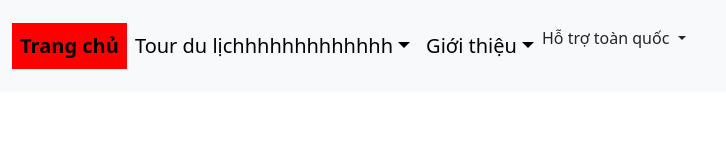
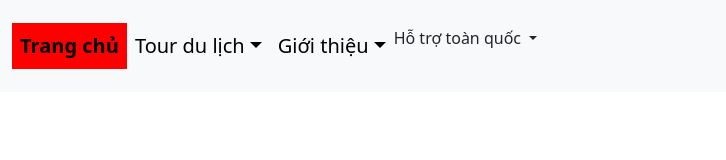
Before and after one commit to quocan9999/do-an-tkw, a plain HTML site: page components/headercopy.html in a window 1280 px wide. Shown: the full height of the page, 106-832 px from the left. Drawn offline with nearby package versions, Linux system fonts and the light colour scheme.

Commit message:
Deploying to gh-pages from @ quocan9999/do-an-tkw@b2f914c5127ff2c8fb72d85dc5c3ba37100f14bb 🚀

```diff
--- a/components/headercopy.html
+++ b/components/headercopy.html
@@ -59,7 +59,7 @@
                                     role="button"
                                     data-bs-toggle="dropdown"
                                     aria-expanded="false"
-                                    >Tour du lịchhhhhhhhhhhhh</a
+                                    >Tour du lịch</a
                                 >
                                 <ul
                                     class="dropdown-menu"
```
